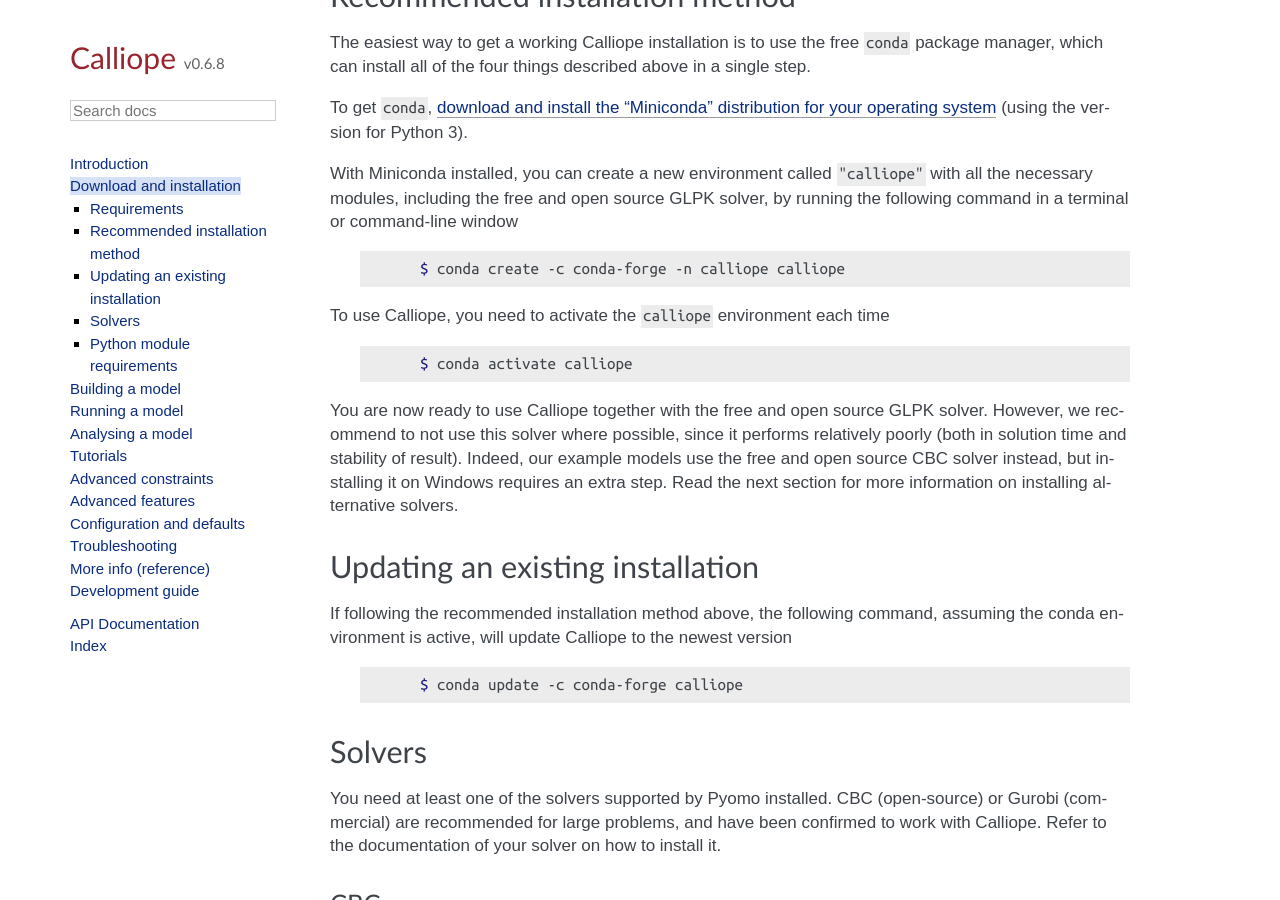
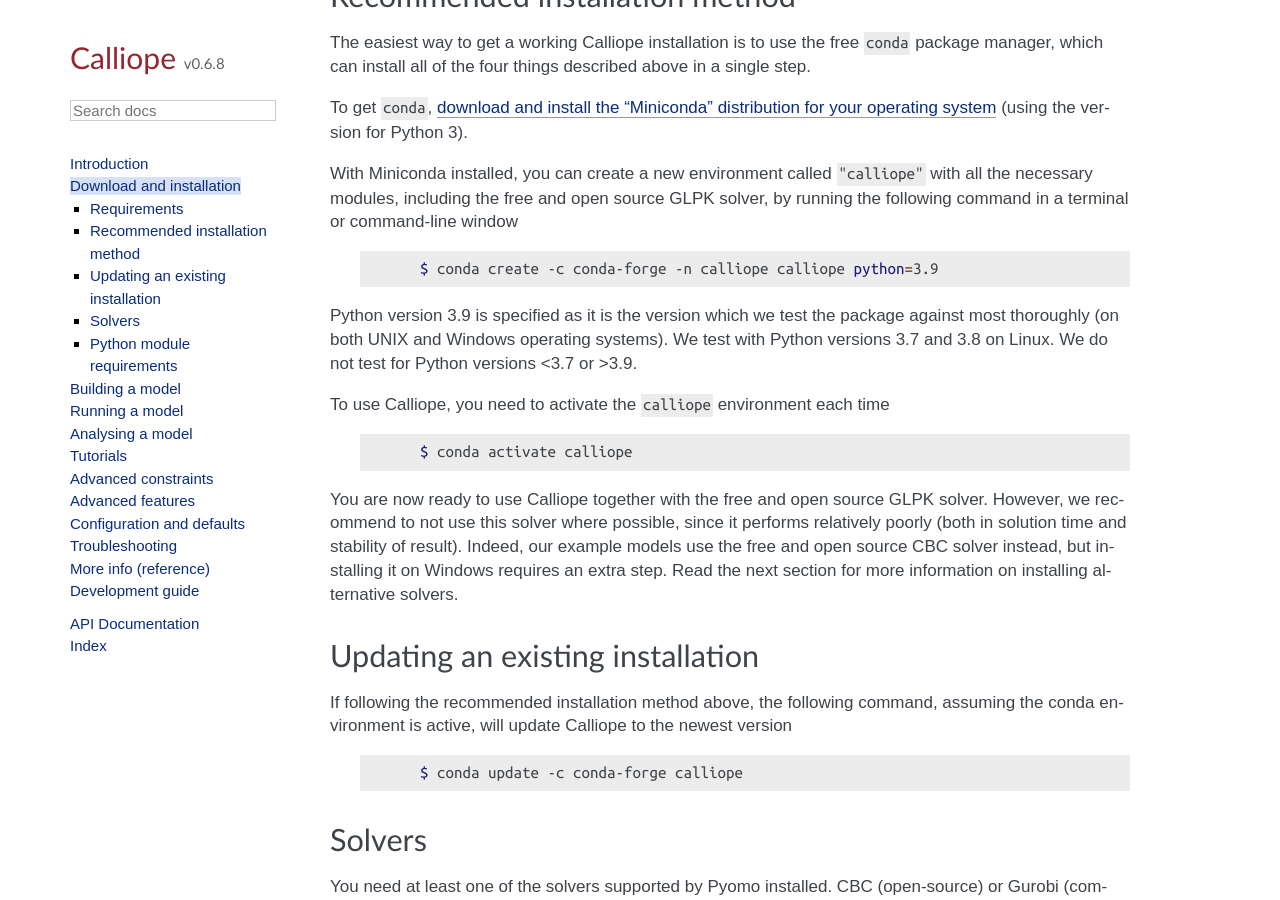
Before and after one commit to calliope-project/calliope, a Sphinx documentation site: the page built from doc/user/installation.rst, in a window 1280 px wide and 900 px high, scrolled down 417 px. Built offline with Sphinx 7.4.7, drawn with Linux system fonts in a browser that asks for light colours; some web fonts are replaced; pages that are not in the unit, such as notebooks, are missing from menus; a script that is not in the unit is left out.

Commit message:
Update changelog & docs to mention py test version

```diff
--- a/changelog.rst
+++ b/changelog.rst
@@ -2,6 +2,12 @@
 
 Release History
 ===============
+
+0.6.9 (dev)
+-----------
+
+|changed| Multi-platform CI tests are run on Python 3.9 instead of Python 3.8. Linux tests are also run for versions 3.7 and 3.8.
+
 
 0.6.8 (2022-02-07)
 ------------------
--- a/doc/user/installation.rst
+++ b/doc/user/installation.rst
@@ -27,7 +27,11 @@
 
   .. code-block:: fishshell
 
-    $ conda create -c conda-forge -n calliope calliope
+    $ conda create -c conda-forge -n calliope calliope python=3.9
+
+Python version 3.9 is specified as it is the version which we test the package against most thoroughly (on both UNIX and Windows operating systems).
+We test with Python versions 3.7 and 3.8 on Linux.
+We do not test for Python versions <3.7 or >3.9.
 
 To use Calliope, you need to activate the ``calliope`` environment each time
 
```
